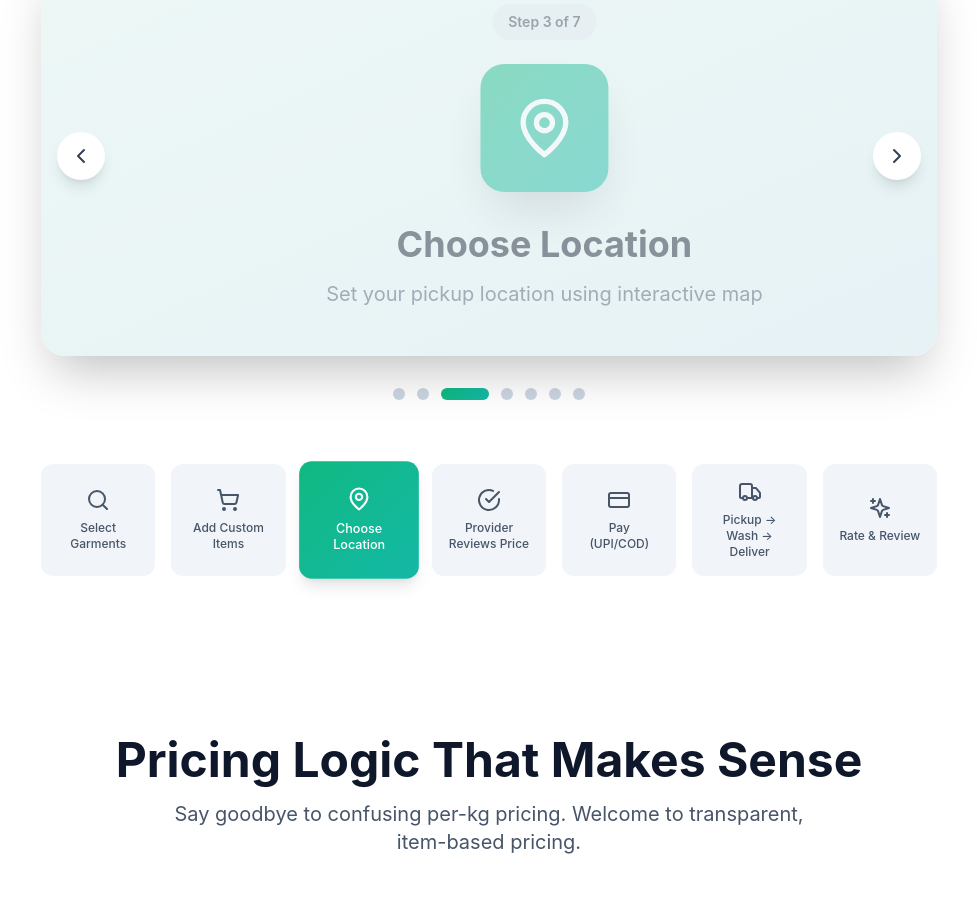
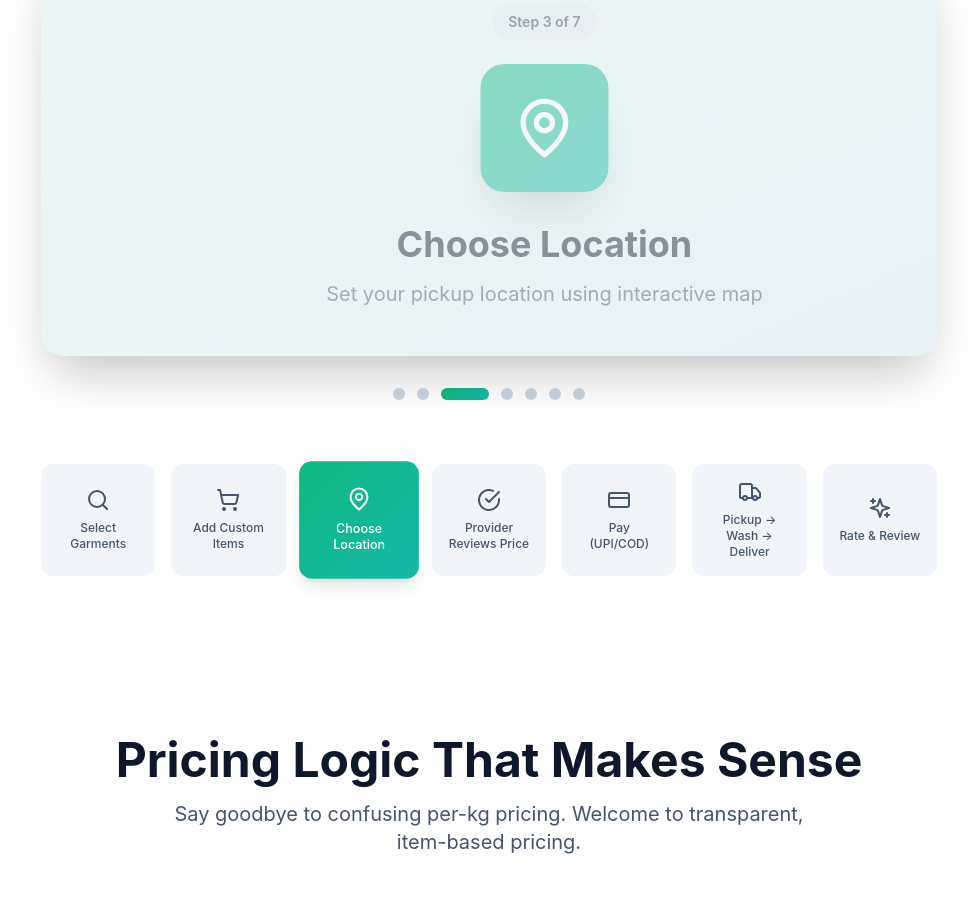
Before and after one commit to intsurjeetkaran-droid/lms, a React (Vite) app in the folder frontend/: page / in a window 1280 px wide. Shown: the part 1920-2838 px from the top of the page, without its empty margins (151-1128 px from the left). Built offline with nearby package versions, Linux system fonts and the light colour scheme.

Commit message:
feat: remove navigation arrows from How It Works carousel

```diff
--- a/frontend/src/landing/HowItWorks.jsx
+++ b/frontend/src/landing/HowItWorks.jsx
@@ -8,9 +8,7 @@ import {
   CheckCircle,
   CreditCard,
   Truck,
-  Sparkles,
-  ChevronLeft,
-  ChevronRight
+  Sparkles
 } from 'lucide-react';
 
 const steps = [
@@ -71,14 +69,6 @@ const HowItWorks = () => {
 
     return () => clearInterval(interval);
   }, []);
-
-  const nextStep = () => {
-    setCurrentStep((prev) => (prev + 1) % steps.length);
-  };
-
-  const prevStep = () => {
-    setCurrentStep((prev) => (prev - 1 + steps.length) % steps.length);
-  };
 
   const goToStep = (index) => {
     setCurrentStep(index);
@@ -151,21 +141,7 @@ const HowItWorks = () => {
             </div>
 
             {/* Navigation Arrows */}
-            <button
-              onClick={prevStep}
-              className="absolute left-4 top-1/2 -translate-y-1/2 w-12 h-12 rounded-full bg-white dark:bg-slate-800 shadow-lg flex items-center justify-center hover:bg-slate-100 dark:hover:bg-slate-700 transition-colors z-20"
-              aria-label="Previous step"
-            >
-              <ChevronLeft size={24} className="text-slate-700 dark:text-slate-300" />
-            </button>
 
-            <button
-              onClick={nextStep}
-              className="absolute right-4 top-1/2 -translate-y-1/2 w-12 h-12 rounded-full bg-white dark:bg-slate-800 shadow-lg flex items-center justify-center hover:bg-slate-100 dark:hover:bg-slate-700 transition-colors z-20"
-              aria-label="Next step"
-            >
-              <ChevronRight size={24} className="text-slate-700 dark:text-slate-300" />
-            </button>
           </div>
 
           {/* Dots Navigation */}
```
